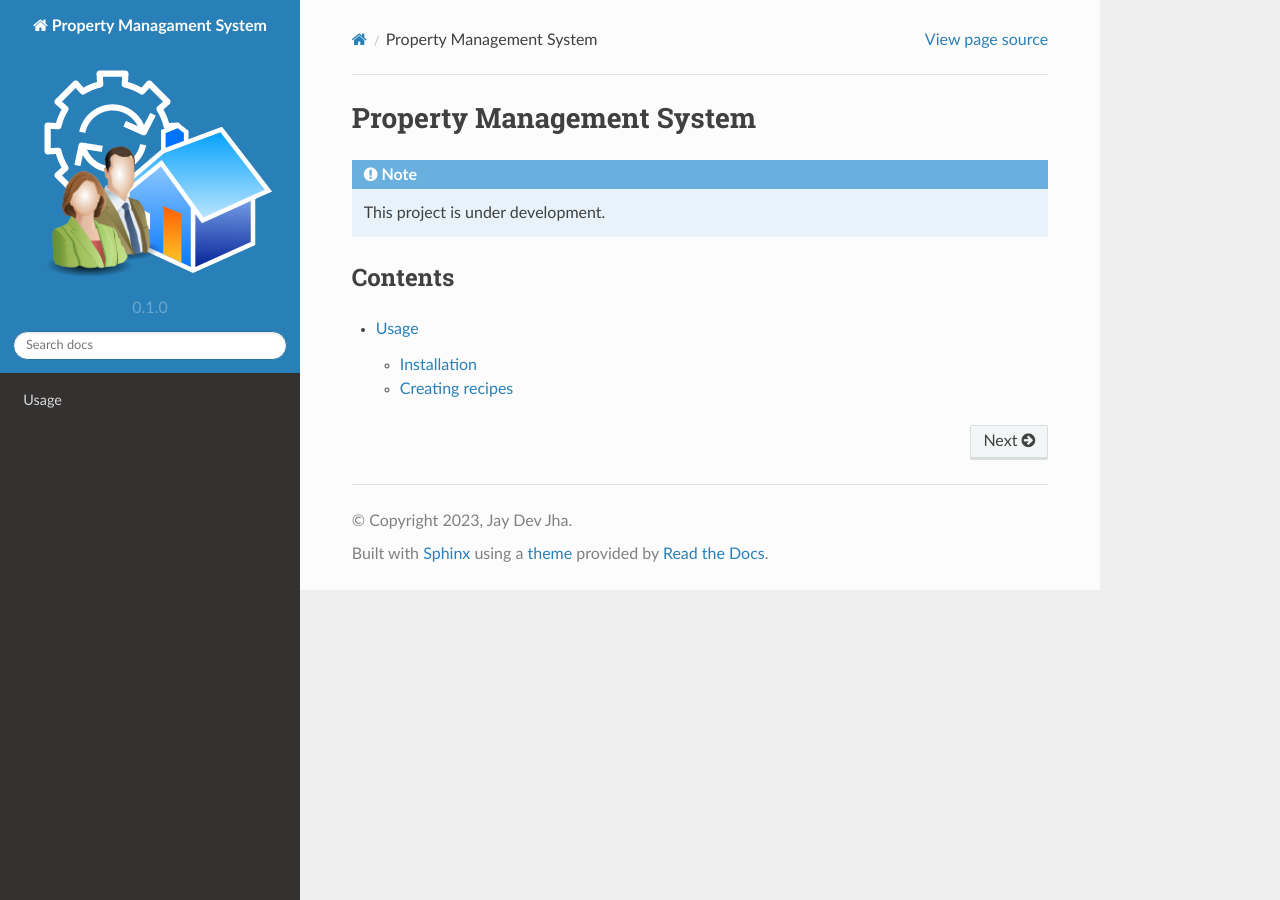
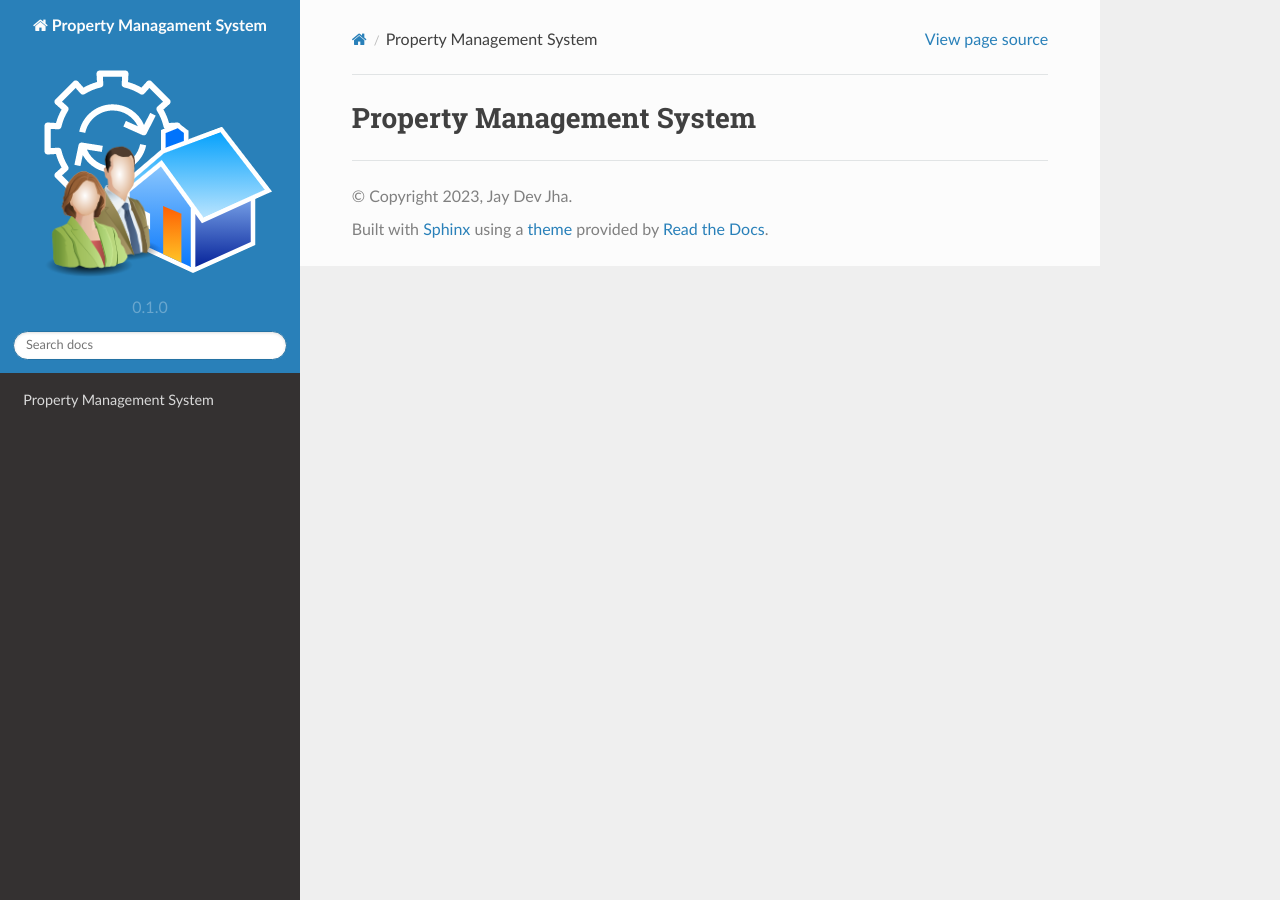
Before and after one commit to IIITM-Jay/Property-Management-System-Docs, a Sphinx documentation site: the page built from docs/source/index.rst, in a window 1280 px wide. Built offline with Sphinx 7.4.7 and the Read the Docs theme 2.0.0, drawn with Linux system fonts in a browser that asks for light colours.

Commit message:
Update index.rst

```diff
--- a/docs/source/index.rst
+++ b/docs/source/index.rst
@@ -1,13 +1,4 @@
+.. rst-class: center
+===========================
 Property Management System
-=====================================================
-
-.. note::
-
-   This project is under  development.
-
-Contents
---------
-
-.. toctree::
-
-   usage
+===========================
```
